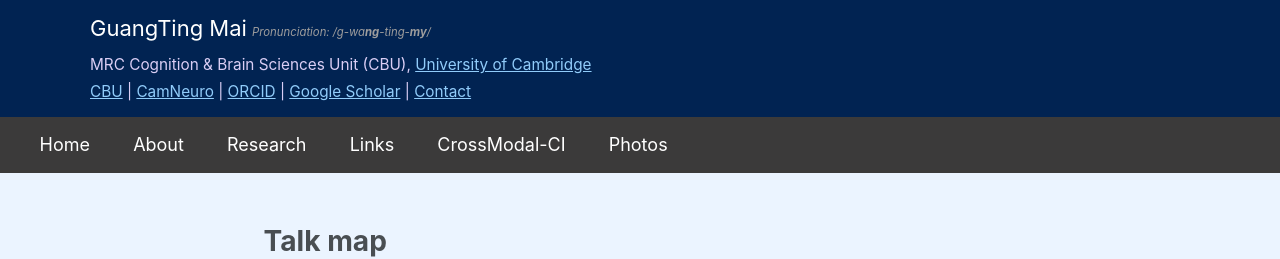
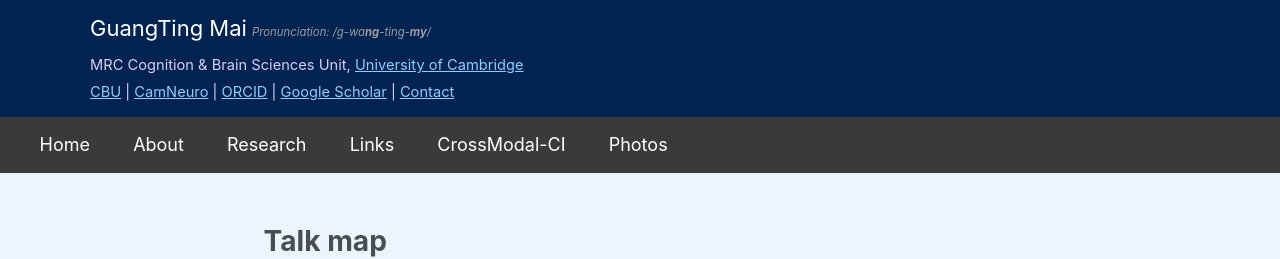
Before and after one commit to guangtingmai/guangtingmai.github.io, a Jekyll site: the page built from _pages/talkmap.html, in a window 1280 px wide. Shown: the top 259 px of the page. Built offline with Jekyll 4.4.1, drawn with Linux system fonts in a browser that asks for light colours; nearby versions of some CDN libraries.

Commit message:
Update _config.yml

```diff
--- a/_config.yml
+++ b/_config.yml
@@ -25,7 +25,7 @@ author:
   avatar           : "profile.jpg"
   name             : '<span style="font-size:16.5pt;line-height:1.1">GuangTing Mai</span> <span style="font-size:8.5pt;color:#9e9d9d;line-height:1.1"><i>Pronunciation: /g-wa<strong>ng</strong>-ting-<strong>my</strong>/</i></span>'
   pronouns         : # example: "she/her"
-  bio              : '<span style="font-size:11.5pt;">MRC Cognition & Brain Sciences Unit (CBU), <a href="https://www.cam.ac.uk/">University of Cambridge</a><br><a href="https://www.mrc-cbu.cam.ac.uk/people/guangting.mai/">CBU</a> | <a href="https://neuroscience.cam.ac.uk/member/gm832/">CamNeuro</a> | <a href="https://orcid.org/0000-0002-5618-7420">ORCID</a> | <a href="https://scholar.google.com/citations?user=bCQ03mIAAAAJ&hl=en">Google Scholar</a> | <a href="https://guangtingmai.github.io/contact/">Contact</a></span>'
+  bio              : '<span style="font-size:11pt;">MRC Cognition & Brain Sciences Unit, <a href="https://www.cam.ac.uk/">University of Cambridge</a><br><a href="https://www.mrc-cbu.cam.ac.uk/people/guangting.mai/">CBU</a> | <a href="https://neuroscience.cam.ac.uk/member/gm832/">CamNeuro</a> | <a href="https://orcid.org/0000-0002-5618-7420">ORCID</a> | <a href="https://scholar.google.com/citations?user=bCQ03mIAAAAJ&hl=en">Google Scholar</a> | <a href="https://guangtingmai.github.io/contact/">Contact</a></span>'
   location         : # "UK"
   employer         : # "Red Brick University"
   uri              : # URL
```
